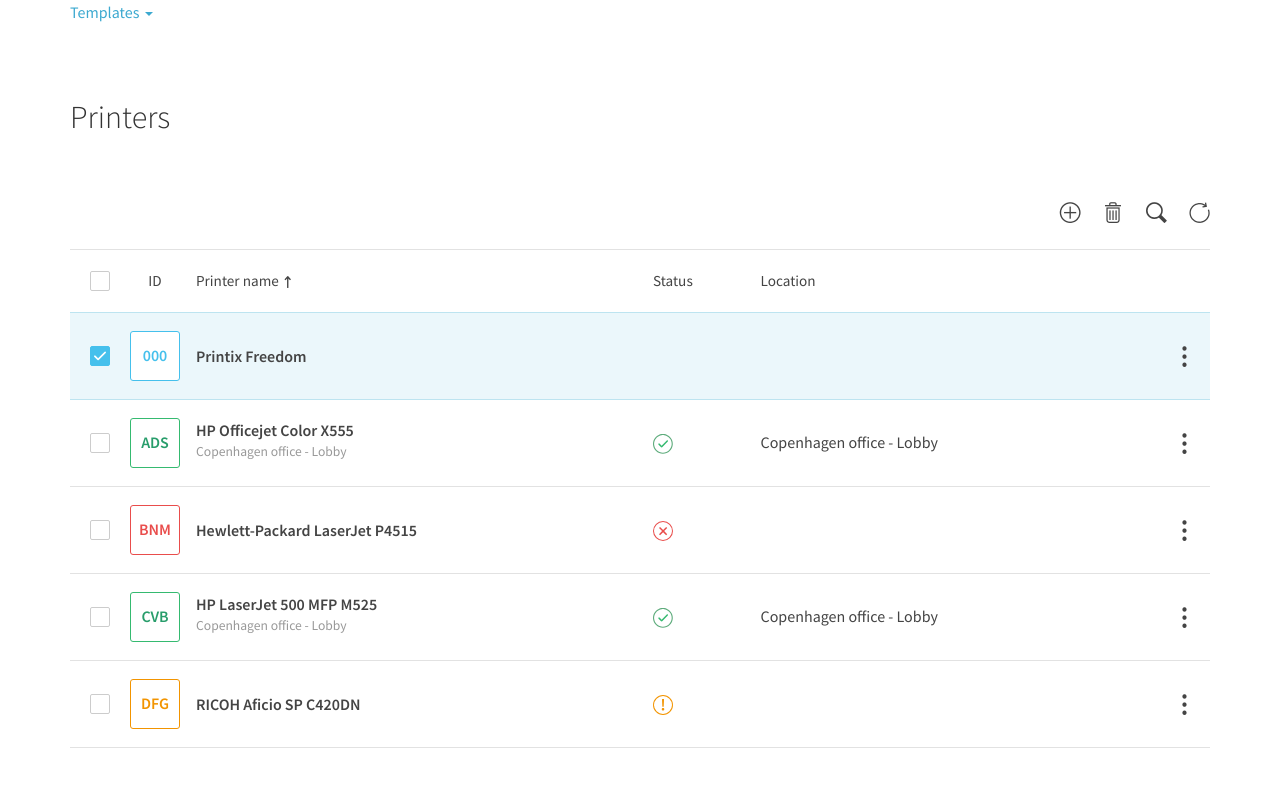
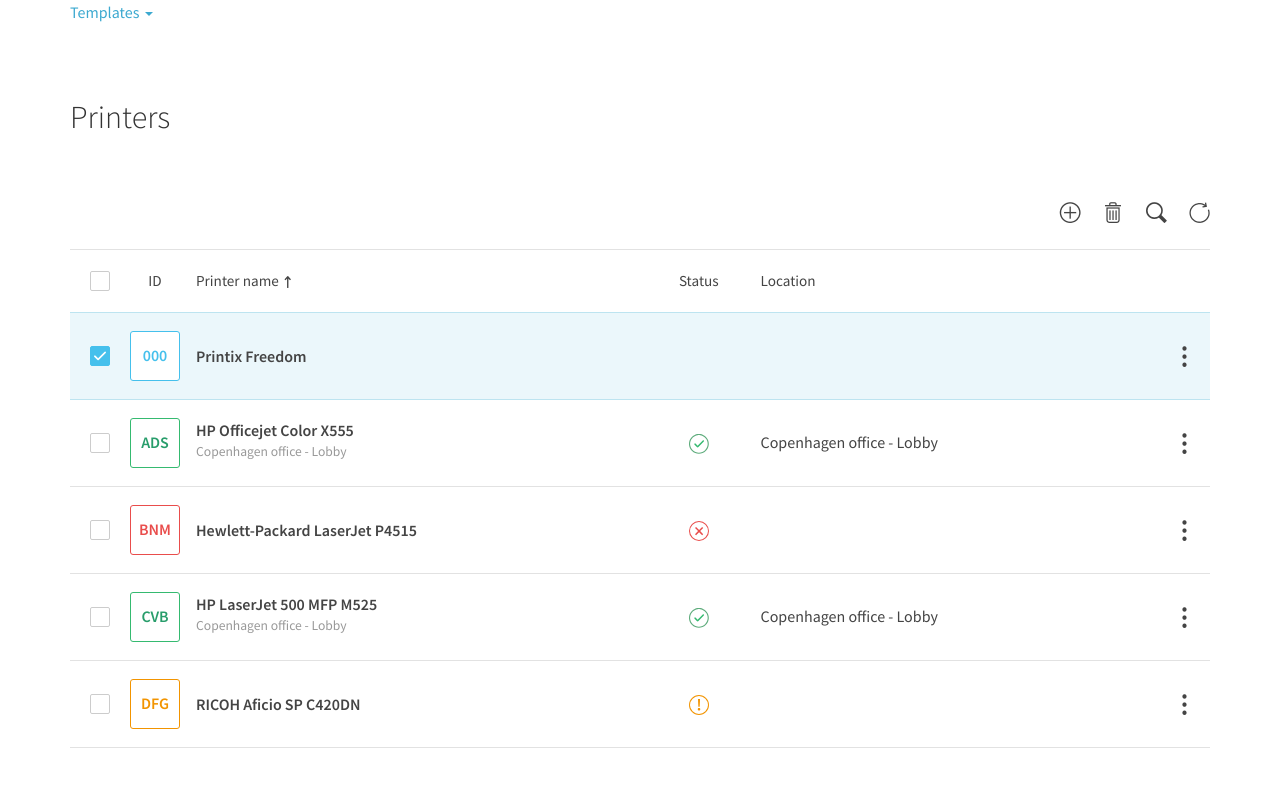
Before and after one commit to aakjaer/form-stuff, a Jekyll site: the page built from templates/printers/index.html, in a window 1280 px wide. Shown: the top 787 px of the page. Built offline with Jekyll 4.4.1, drawn with Linux system fonts in a browser that asks for light colours; nearby versions of some CDN libraries.

Commit message:
centering printer status

```diff
--- a/templates/printers/index.html
+++ b/templates/printers/index.html
@@ -26,7 +26,7 @@ include: list-checkboxes
 					</th>
 					<th class="list__printer-id hidden-xs"><a>ID</a></th>
 					<th class="hidden-xs" data-sort="asc"><a>Printer name</a></th>
-					<th class="hidden-xs"><a>Status</a></th>
+					<th class="hidden-xs text-center"><a>Status</a></th>
 					<th class="hidden-xs"><a>Location</a></th>
 					<th class="hidden-xs"></th>
 					<th class="list__sorting visible-xs" colspan="3">
@@ -60,9 +60,9 @@ include: list-checkboxes
 							</td>
 							<td>
 								<b class="list__item-title">{{ printer.title }}</b>
-								{% if printer.locaition != "" %}<span class="list__item-description">{{ printer.location }}</span>{% endif %}
+								{% if printer.location != "" %}<span class="list__item-description">{{ printer.location }}</span>{% endif %}
 							</td>
-							<td class="hidden-xs">
+							<td class="hidden-xs text-center">
 								<div class="status-icon status-icon--{{ printer.status }}"></div>
 							</td>
 							<td class="hidden-xs">{{ printer.location }}</td>
```
Also changed, not shown: 1 other file.
